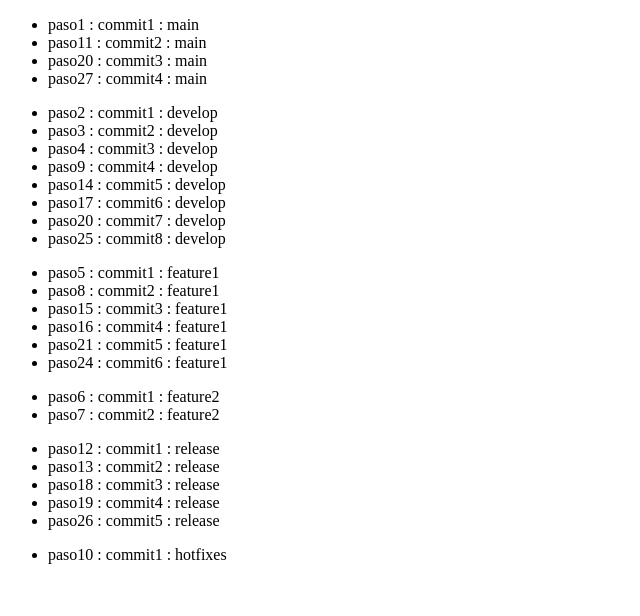
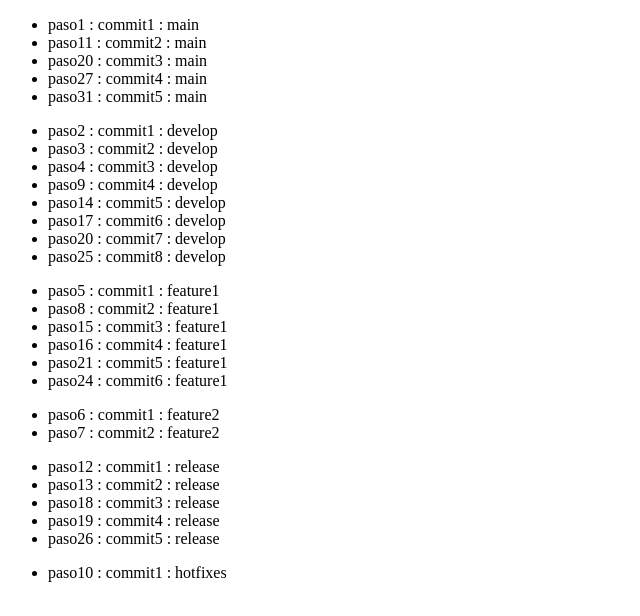
Before and after one commit to pablo-sanchez83/trabajo-git-01, a plain HTML site: page index.html in a window 1280 px wide. Shown: the whole page, without its empty margins (0-640 px from the left). Drawn offline with Linux system fonts and the light colour scheme.

Commit message:
paso31 : commit5 : main

```diff
--- a/index.html
+++ b/index.html
@@ -11,6 +11,7 @@
         <li>paso11 : commit2 : main</li>
         <li>paso20 : commit3 : main</li>
         <li>paso27 : commit4 : main</li>
+        <li>paso31 : commit5 : main</li>
     </ul>
     <ul>
         <li>paso2 : commit1 : develop</li>
```
